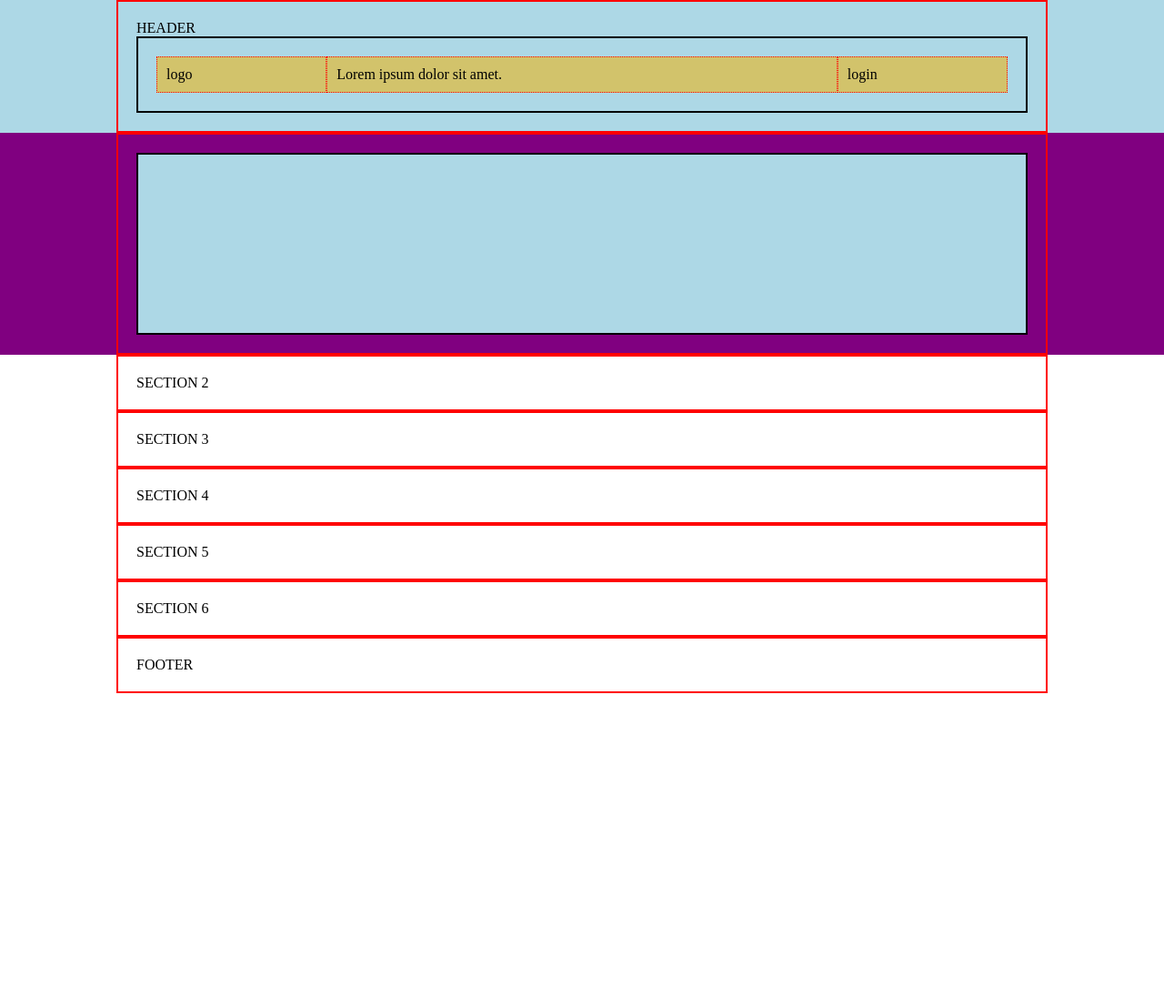
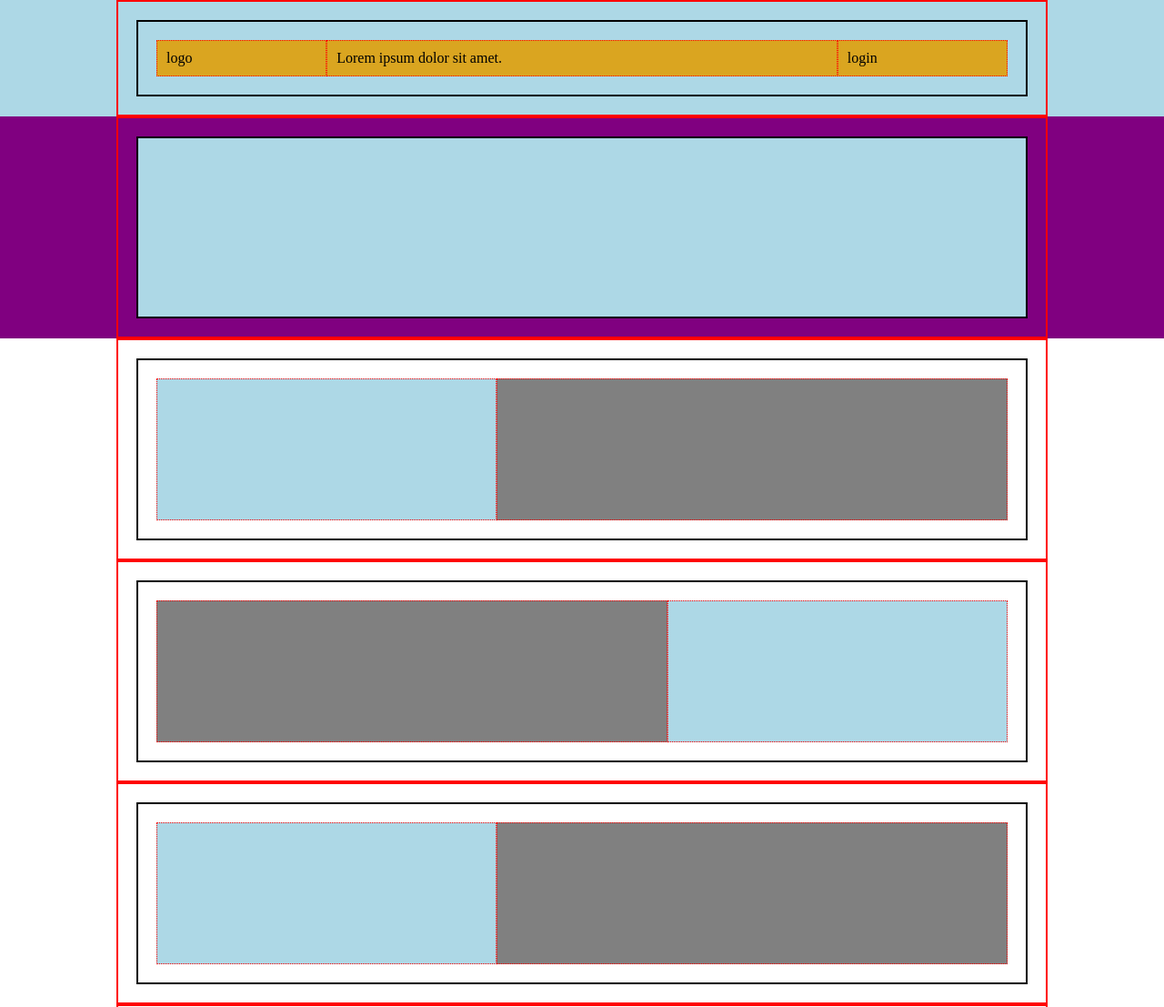
Before and after one commit to MattiaBologna/htmlcss-struttura-discord, a plain HTML site: page index.html in a window 1280 px wide. Shown: the top 1107 px of the page at 91% size. Before the commit the page ends 800 px from the top, so only its background shows below. Drawn offline with Linux system fonts and the light colour scheme.

Commit message:
Add: sections 1/4

```diff
--- a/css/style.css
+++ b/css/style.css
@@ -39,6 +39,10 @@ menu {
     width: 20%;
 }
 
+.col-40 {
+    width: 40%;
+}
+
 .col-60 {
     width: 60%;
 }
@@ -56,6 +60,10 @@ menu {
 
 .bg-purple {
     background: purple;
+}
+
+.bg-grey{
+    background: grey;
 }
 
 /* section 1 */
@@ -77,9 +85,16 @@ menu {
 .debug [class^="col"] {
     border: 1px dotted red;
     padding: 10px;
-    background-color: rgb(210, 195, 107);
 }
 
 .debug .big-content{
     background-color: lightblue;
 }
+
+.debug header .row [class^="col"] {
+    background-color: #DAA520;
+}
+
+.debug .min-height {
+    min-height: 200px;
+}
--- a/index.html
+++ b/index.html
@@ -10,7 +10,7 @@
 
 <header>
     <section class="bg-blue">
-        <div class="container">HEADER
+        <div class="container">
             <div class="row">
                <div class="col-20">logo</div>
                <div class="col-60">Lorem ipsum dolor sit amet.</div>
@@ -28,13 +28,28 @@
         </div>
     </section>
     <section>
-        <div class="container">SECTION 2</div>
+        <div class="container">
+            <div class="row min-height">
+                <div class="col-40 bg-blue"></div>
+                <div class="col-60 bg-grey"></div>
+            </div>
+        </div>
     </section>
     <section>
-        <div class="container">SECTION 3</div>
+        <div class="container">
+            <div class="row min-height">
+                <div class="col-60 bg-grey"></div>
+                <div class="col-40 bg-blue"></div>
+            </div>
+        </div>
     </section>
     <section>
-        <div class="container">SECTION 4</div>
+        <div class="container">
+            <div class="row min-height">
+                <div class="col-40 bg-blue"></div>
+                <div class="col-60 bg-grey"></div>
+            </div>
+        </div>
     </section>
     <section>
         <div class="container">SECTION 5</div>
```
